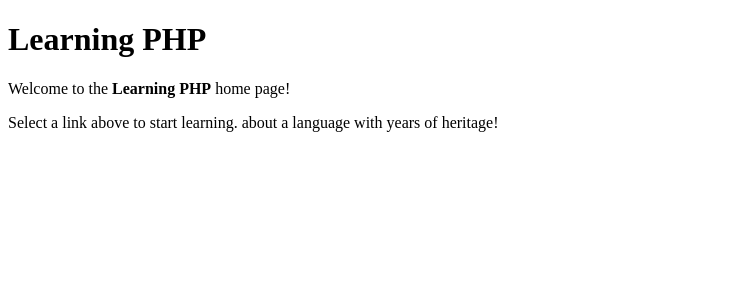
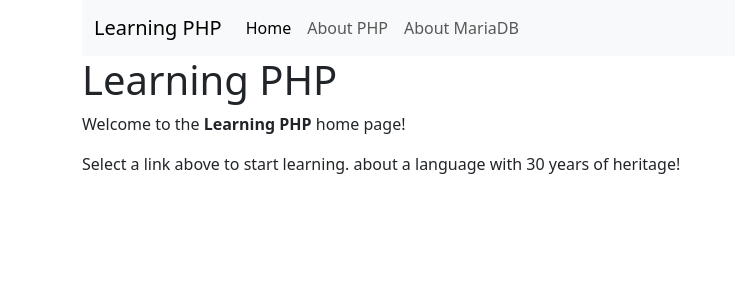
Before and after one commit to heyrya/simple-php-stater-copy, a PHP site: page / in a window 1280 px wide. Shown: the top 300 px of the page, without its empty margins (0-735 px from the left). Run offline with PHP 8.4, Linux system fonts and the light colour scheme.

Commit message:
unit 1 complete

```diff
--- a/aboutmariadb.php
+++ b/aboutmariadb.php
@@ -1,8 +1,9 @@
 <!doctype html>
 <html lang="en">
-
+ <!-- head section included from file head.php -->
+ <?php include('includes/head.php'); ?>
 <body>
-
+    <?php include('includes/menu.php'); ?>
     <div class="container">
         <h1>MariaDB</h1>
         <p>MariaDB is a community-developed, commercially supported fork of the MySQL relational database management system (RDBMS),
--- a/includes/head.php
+++ b/includes/head.php
@@ -1,7 +1,7 @@
 <head>
     <meta charset="utf-8">
     <meta name="viewport" content="width=device-width, initial-scale=1">
-    <link href="/css/bootstrap.min.css" rel="stylesheet">
+    <link href="css/bootstrap.min.css" rel="stylesheet">
     <script src="/js/bootstrap.bundle.min.js"></script>
     <title>Learning PHP</title>
 </head>
--- a/includes/menu.php
+++ b/includes/menu.php
@@ -8,13 +8,13 @@
                 <a class="navbar-brand" href="#">Learning PHP</a>
                 <ul class="navbar-nav me-auto mb-2 mb-lg-0">
                     <li class="nav-item">
-                        <a class="nav-link" aria-current="page" href="/">Home</a>
+                        <a class="nav-link <?= ($_SERVER['SCRIPT_NAME'] == '/index.php') ? 'active' :''; ?> " aria-current="page" href="/">Home</a>
                     </li>
                     <li class="nav-item">
-                        <a class="nav-link" href="aboutphp.php">About PHP</a>
+                        <a class="nav-link <?= ($_SERVER['SCRIPT_NAME'] == '/aboutphp.php') ? 'active' :''; ?>" href="aboutphp.php">About PHP</a>
                     </li>
                     <li class="nav-item">
-                        <a class="nav-link" href="aboutmariadb.php">About MariaDB</a>
+                        <a class="nav-link <?= ($_SERVER['SCRIPT_NAME'] == '/aboutmariadb.php') ? 'active' :''; ?>" href="aboutmariadb.php">About MariaDB</a>
                     </li>
                 </ul>
             </div>
--- a/index.php
+++ b/index.php
@@ -1,15 +1,26 @@
+<?php
+    $phpCreationDate = new DateTime("1993-05-02");
+    $today = new DateTime();
+    $phpPeriod = date_diff($phpCreationDate, $today);
+    //var_dump($phpPeriod);
+
+    // var_dump($_SERVER['REQUEST_URI']);
+    // echo ($_SERVER['SCRIPT_NAME'] == '/index.php') ? 'active' :'';
+?>
+
 <!doctype html>
 <html lang="en">
-
+<!-- head section included from file head.php -->
+<?php include('includes/head.php'); ?>
 
 <body>
-
+    <?php include('includes/menu.php'); ?>
     <div class="container">
         <h1>Learning PHP</h1>
         <p>Welcome to the <strong>Learning PHP</strong> home page!</p>
-        <p>Select a link above to start learning. about a language with years of heritage!</p>
+        <p>Select a link above to start learning. about a language with <?= $phpPeriod->y ?> years of heritage!</p>
+
     </div>
-
 </body>
 
 </html>
```
Also changed, not shown: aboutphp.php (+7 -1 lines), html_populate.html (added, +16 -0 lines), 2 other files.
